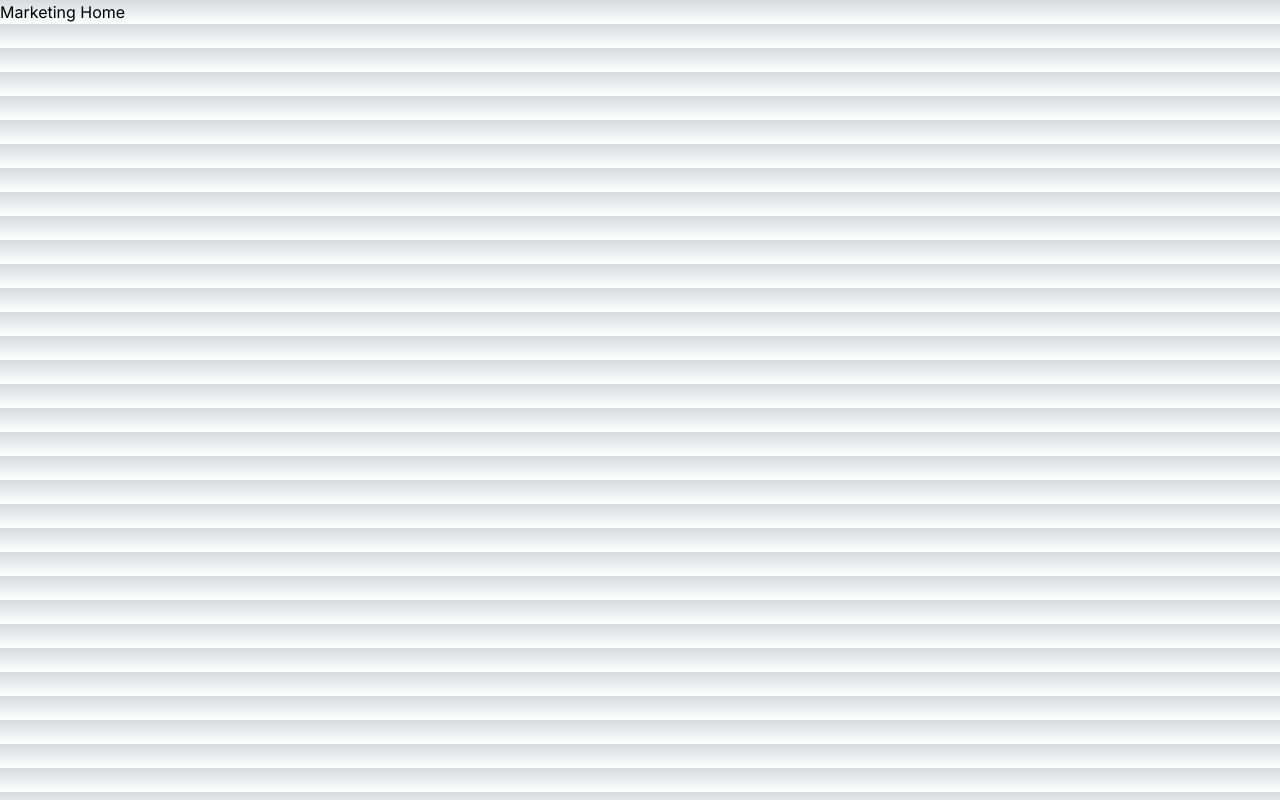
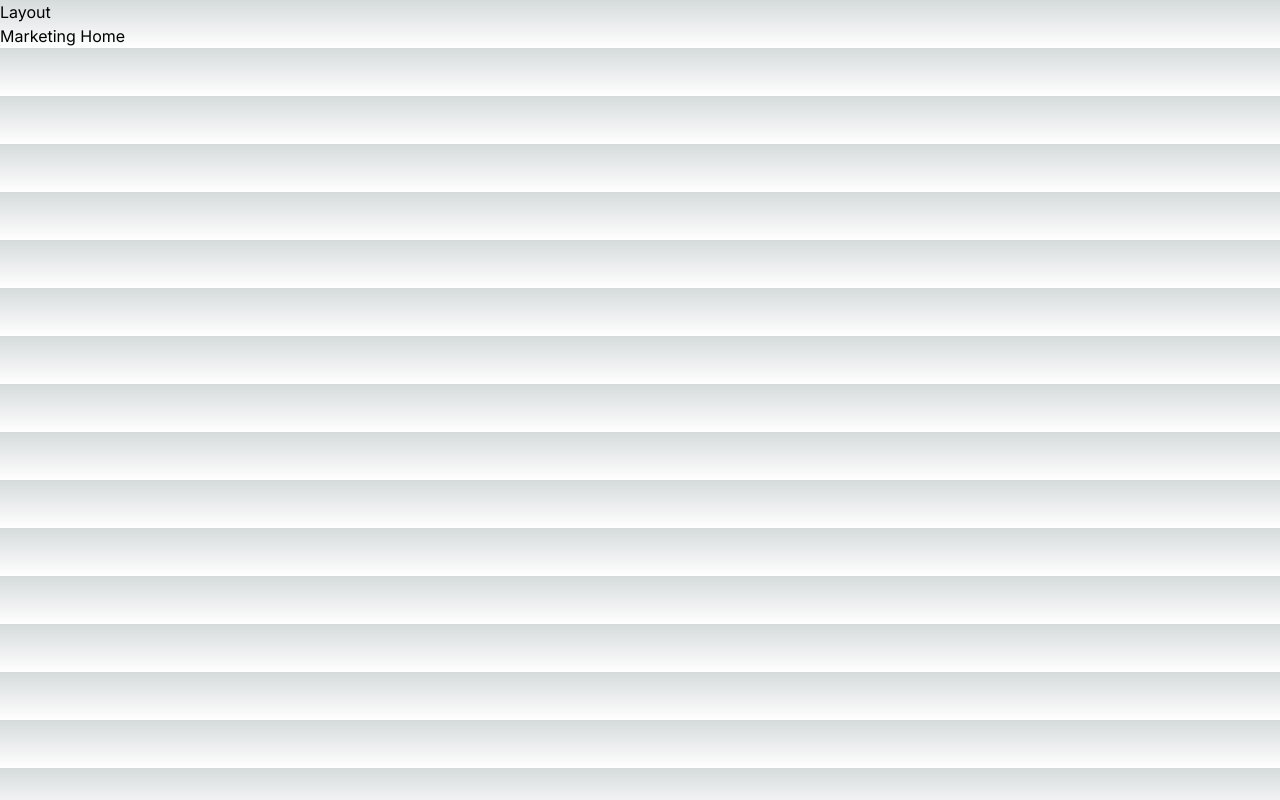
Before and after one commit to ElDuke717/personal-landing, a Next.js app: page /markets in a window 1280 px wide. Built offline with nearby package versions, Linux system fonts and the light colour scheme.

Commit message:
add link components, dummy contact page

```diff
--- a/src/app/contact/page.tsx
+++ b/src/app/contact/page.tsx
@@ -0,0 +1,11 @@
+import Link from 'next/link';
+
+export default function ContactPage() {
+    return (
+        <div>
+            <div>Contact</div>
+            <Link href="/">Home</Link>
+            <Link href="/blog">Blog</Link>
+        </div>
+    )
+    };
--- a/src/app/layout.tsx
+++ b/src/app/layout.tsx
@@ -2,13 +2,15 @@ import './globals.css'
 import type { Metadata } from 'next'
 import { Inter } from 'next/font/google'
 
+// This is the layout file that wraps all pages.
+
 const inter = Inter({ subsets: ['latin'] })
 
 export const metadata: Metadata = {
-  title: 'Create Next App',
-  description: 'Generated by create next app',
+  title: 'Nick Huemmer',
+  description: 'Nick Huemmer is a software engineer and designer.',
 }
-
+// Children is the content of the page. They must added to the layout.
 export default function RootLayout({
   children,
 }: {
@@ -16,7 +18,12 @@ export default function RootLayout({
 }) {
   return (
     <html lang="en">
-      <body className={inter.className}>{children}</body>
+      <body className={inter.className}>
+      <div>Layout</div>
+        <div>
+          {children}
+        </div>
+        </body>
     </html>
   )
 }
```
